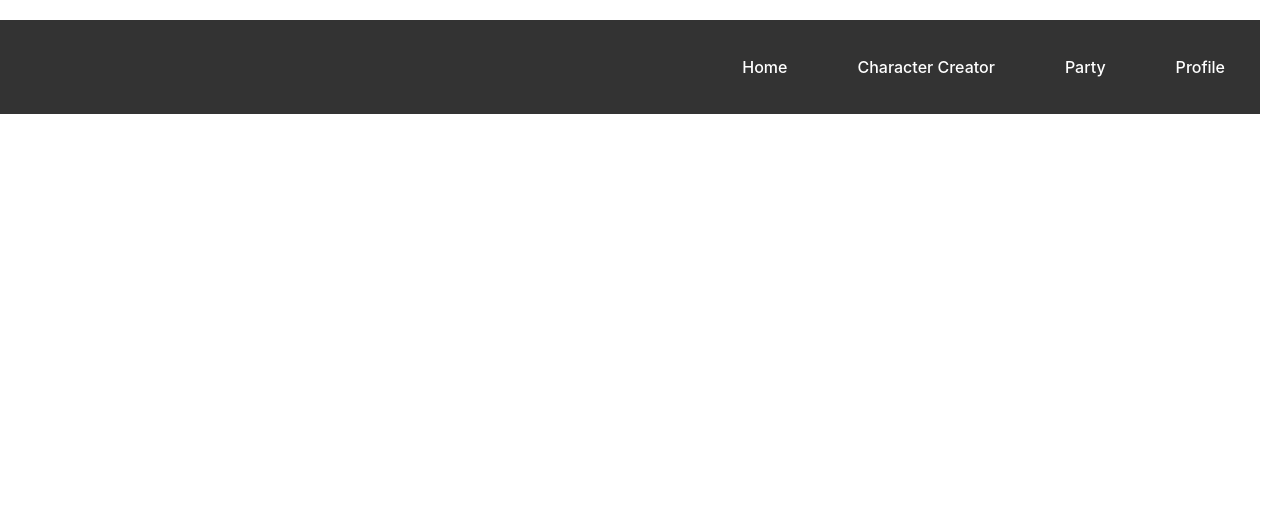
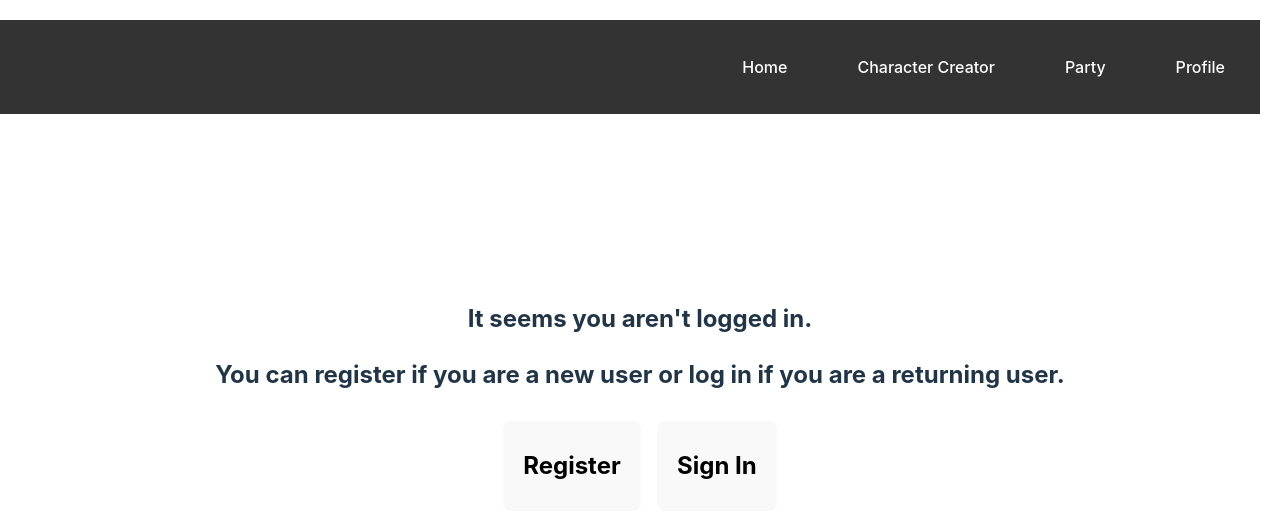
Before and after one commit to ReyFern/nea-vite-1-client, a React (Vite) app: page /Profile in a window 1280 px wide. Shown: the top 518 px of the page. Built offline with nearby package versions, Linux system fonts and the light colour scheme.

Commit message:
Built Profile page to link to Register page

```diff
--- a/src/App.css
+++ b/src/App.css
@@ -27,3 +27,7 @@
 .read-the-docs {
   color: #888;
 }
+
+button {
+  margin: 8px;
+}
--- a/src/main.tsx
+++ b/src/main.tsx
@@ -6,6 +6,7 @@ import CreateCharacter from './pages/CreateCharacter.tsx'
 import Party from './pages/Party.tsx'
 import Profile from './pages/Profile.tsx'
 import Register from './pages/Register.tsx'
+import SignIn from './pages/SignIn.tsx'
 import {
   createBrowserRouter,
   RouterProvider,
@@ -33,6 +34,10 @@ const router = createBrowserRouter([
     element: <Register />
   },
   {
+    path: "/SignIn",
+    element: <SignIn />
+  },
+  {
     path: "/register-request",
     element: <Register />
   }
--- a/src/pages/Profile.tsx
+++ b/src/pages/Profile.tsx
@@ -1,9 +1,14 @@
 import Navbar from '../components/Navbar';
+import '../App.css';
 
 export default function Profile() {
     return (
         <div>
             <Navbar/>
+            <h2>It seems you aren't logged in.</h2>
+            <h2>You can register if you are a new user or log in if you are a returning user.</h2>
+            <a href="/Register"><button><h2>Register</h2></button></a>
+            <a href="/SignIn"><button><h2>Sign In</h2></button></a>
         </div>
     );
 }
--- a/src/pages/SignIn.tsx
+++ b/src/pages/SignIn.tsx
@@ -1,7 +1,9 @@
+import Navbar from '../components/Navbar';
+
 export default function SignIn() {
     return (
         <div>
-
+            <Navbar/>
         </div>
     );
 }
```
